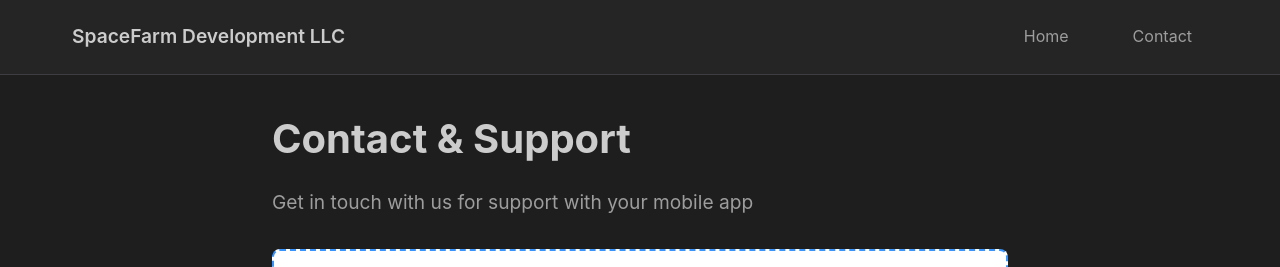
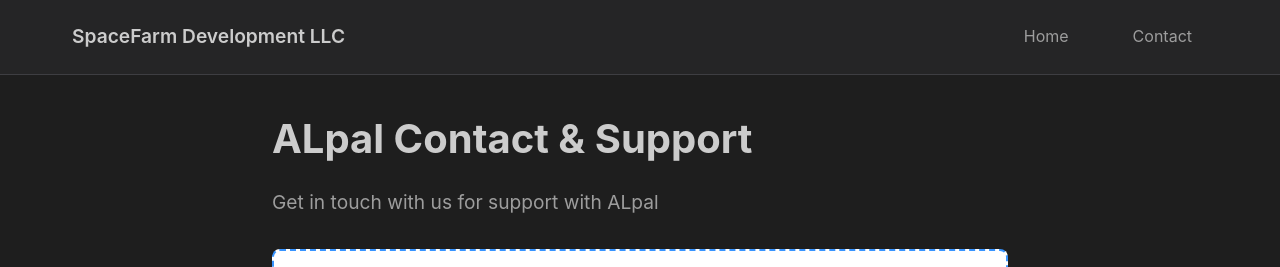
Before and after one commit to hellospacefarm/spacefarm-dev, an Angular app: page /alpal/contact in a window 1280 px wide. Shown: the top 267 px of the page. Built offline with nearby package versions, Linux system fonts and the light colour scheme.

Commit message:
Update page title

```diff
--- a/src/app/contact/contact.html
+++ b/src/app/contact/contact.html
@@ -1,6 +1,6 @@
 <div class="contact-container">
-  <h1>Contact & Support</h1>
-  <p>Get in touch with us for support with your mobile app</p>
+  <h1>ALpal Contact & Support</h1>
+  <p>Get in touch with us for support with ALpal</p>
 
   <div class="form">
     <iframe
```
